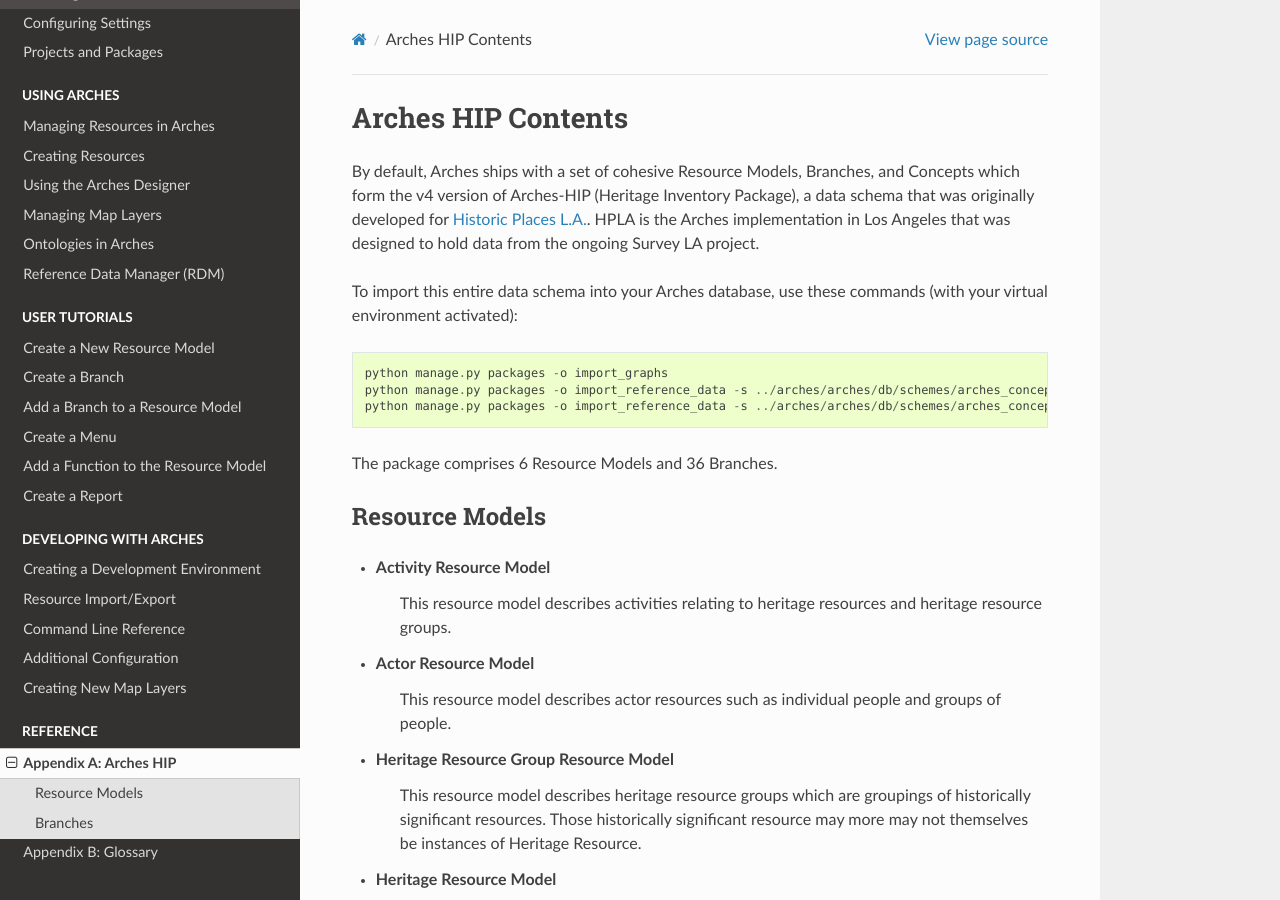
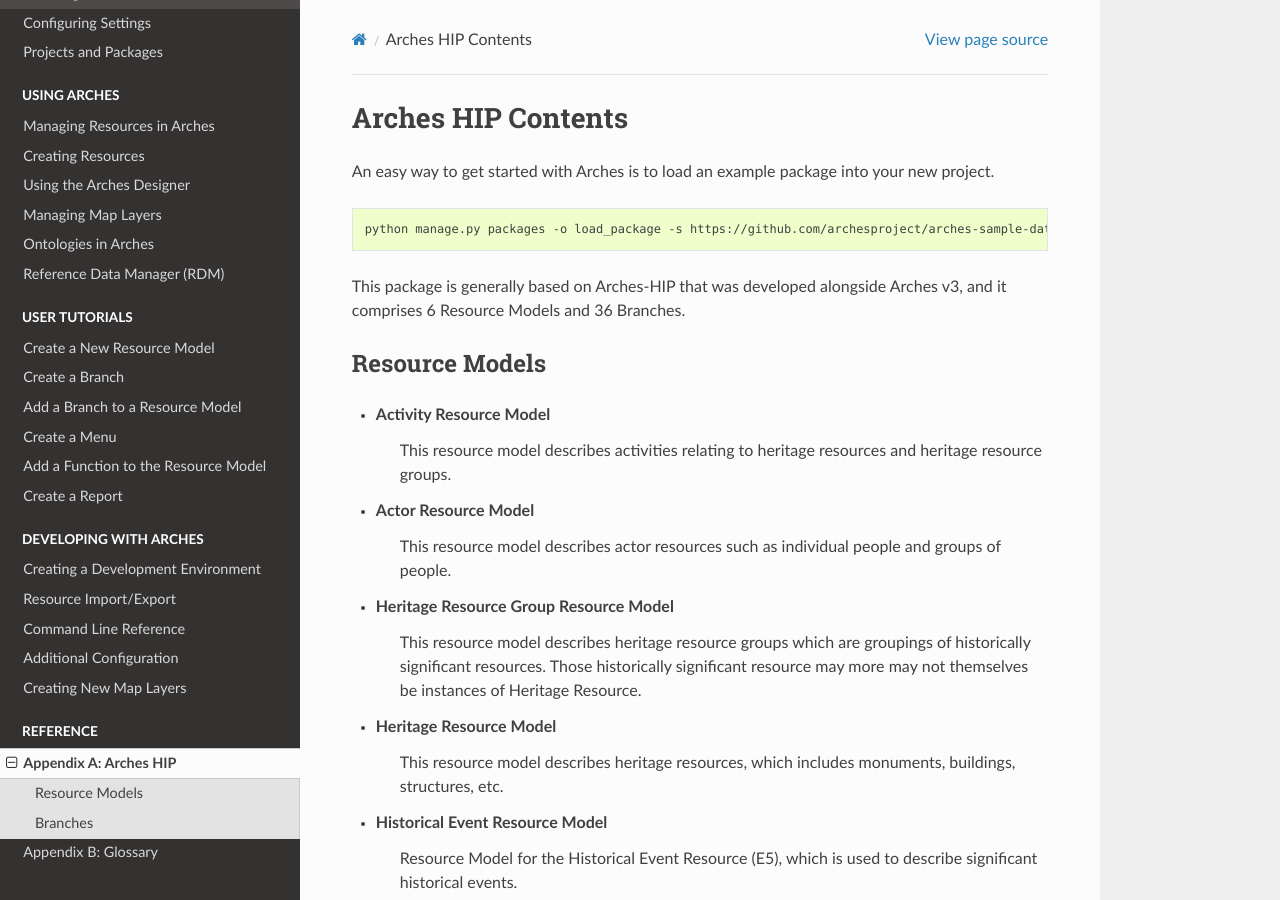
Before and after one commit to archesproject/arches-docs, a Sphinx documentation site: the page built from docs/arches-hip-contents.txt, in a window 1280 px wide and 900 px high. Built offline with Sphinx 7.4.7 and the Read the Docs theme 2.0.0, drawn with Linux system fonts in a browser that asks for light colours; some of the changed text lies outside the part shown.

Commit message:
improve info about Arches-HIP

```diff
--- a/docs/arches-hip-contents.txt
+++ b/docs/arches-hip-contents.txt
@@ -2,15 +2,13 @@
 Arches HIP Contents
 ############################
 
-By default, Arches ships with a set of cohesive Resource Models, Branches, and Concepts which form the v4 version of Arches-HIP (Heritage Inventory Package), a data schema that was originally developed for `Historic Places L.A. <http://historicplacesla.org>`_. HPLA is the Arches implementation in Los Angeles that was designed to hold data from the ongoing Survey LA project.
+An easy way to get started with Arches is to load an example package into your new project.
 
-To import this entire data schema into your Arches database, use these commands (with your virtual environment activated)::
+.. code:: bash
 
-    python manage.py packages -o import_graphs
-    python manage.py packages -o import_reference_data -s ../arches/arches/db/schemes/arches_concept_scheme.rdf -ow overwrite -st keep
-    python manage.py packages -o import_reference_data -s ../arches/arches/db/schemes/arches_concept_collections.rdf -ow overwrite -st keep
+    python manage.py packages -o load_package -s https://github.com/archesproject/arches-sample-data/archive/stable/4.1.x.zip -db true
 
-The package comprises 6 Resource Models and 36 Branches.
+This package is generally based on Arches-HIP that was developed alongside Arches v3, and it comprises 6 Resource Models and 36 Branches.
 
 Resource Models
 ===============
@@ -133,16 +131,6 @@
     Captures information about special status, protection, or privileges afforded under law.
 
     Applies to: Heritage Resource, Heritage Resource Model
-+ Settings Basic Search
-    Configuration settings for search returns
-+ Settings Saved Searches
-    System configuration for saving searches
-+ Settings Search Map
-    Initial settings for Arches map in the Search UI
-+ Settings System Defaults
-
-+ Settings Time Search
-    Configuration Settings for temporal search
 + Temporal Coverage
     Defines time span for which the Information Resource is relevant.
     Applies to: Information Resource
--- a/docs/installation.txt
+++ b/docs/installation.txt
@@ -112,6 +112,8 @@
 
     python manage.py packages -o load_package -s https://github.com/archesproject/arches-sample-data/archive/stable/4.1.x.zip -db true
 
+    This example package has a full set of Resource Models, Branches, and Concepts that are generally based on the original :ref:`Arches HIP Contents`.
+
     .. note:: If you get an "invalid package source" error, please download the zipfile (use the url in the command) and run the same command pointing to the location of the downloaded zipfile.
 
 General Troubleshooting
```
